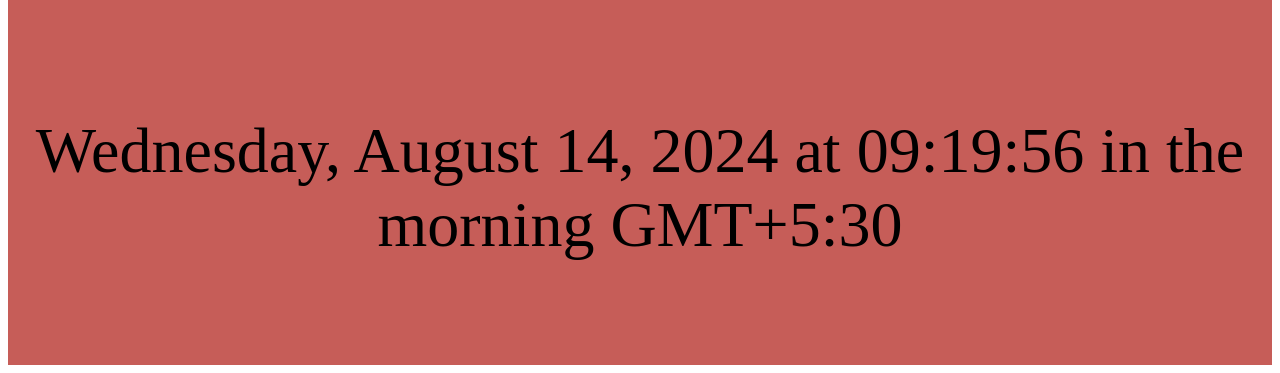
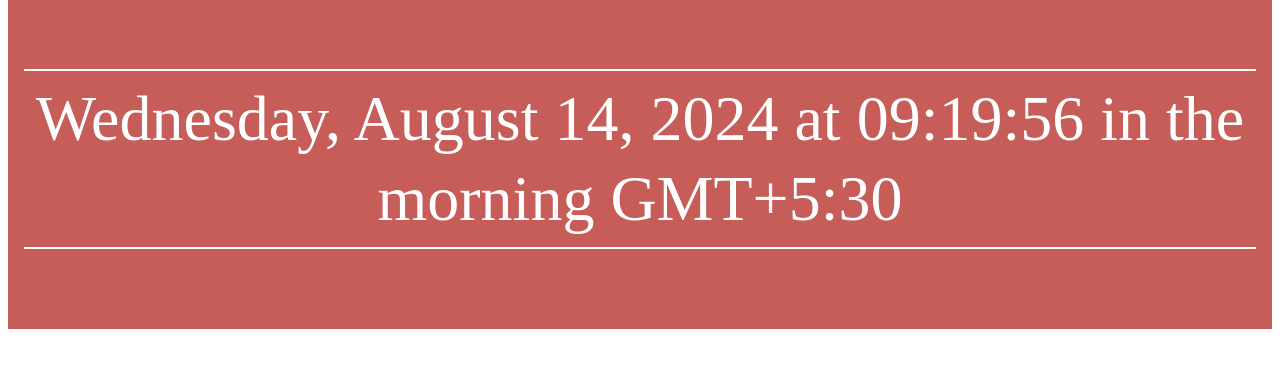
Before and after one commit to xkeshav/main, a website: page index.html in a window 1280 px wide. Shown: the part 580-953 px from the top of the page. After the commit the page ends 917 px from the top, so only its background shows below. Drawn offline with Linux system fonts and the light colour scheme.

Commit message:
update background

```diff
--- a/index.html
+++ b/index.html
@@ -15,6 +15,7 @@
     body {
       box-sizing: border-box;
     }
+
     h1 {
       color: white;
       background-color: black;
@@ -23,13 +24,17 @@
     }
     time {
       background: hsl(var(--h, 0) var(--m, 0) val(--s, 0));
-      height: 100vh;
+      line-height: 10lvh;
       display: grid;
       text-align: center;
       place-content: center;
       font-size: clamp(2ch, 30vw, 8ch);
-      color: color-contrast(var(--bg-color) vs #FFF, #000);
+      color: white;
       padding: 1rem;
+    }
+    p {
+      border-block: 2px solid white;
+      padding-block: 8px;
     }
   </style>
   <script type="text/javascript" async>
@@ -72,24 +77,25 @@
       calendar: 'indian',
       timeZone: 'Asia/Kolkata',
       numberingSystem: 'deva',
-      timeZoneName: 'shortGeneric',
+      /* timeZoneName: 'shortGeneric', */
       formatMatcher: 'basic',
       hourCycle: 'h12',
     };
 
     const styleOption = {
-      dateStyle: 'long',
+      dateStyle: 'full',
       timeStyle: 'long',
       calendar:  'iso8601', // 'indian',
-      numberingSystem: 'deva',
+      /* numberingSystem: 'deva', */
       timeZone: 'Asia/Kolkata',
       hour12: false,
       useGrouping: true,
       minimumIntegerDigits: 1
     };
 
-    const fullDate = new Intl.DateTimeFormat("en-us", fullEnglish);
+    const dateInEnglish = new Intl.DateTimeFormat("en-us", fullEnglish);
     const samay = new Intl.DateTimeFormat("hi", fullHindi);
+    const dateInHindi = new Intl.DateTimeFormat('hi',styleOption);
 
 
   </script>
@@ -107,15 +113,11 @@
     const hindi = document.querySelector('[data-id="hindi"]');
     const english = document.querySelector('[data-id="english"]');
     const timeElem = document.querySelector('time');
-    const dateInHindi = new Intl.DateTimeFormat('hi', {
-    dateStyle: 'full',
-    timeStyle: 'long',
-    });
 
     const renderClock = () => {
       const today = new Date();
+      const eng =  dateInEnglish.format(today);
       const hi = samay.format(today);
-      const eng =  fullDate.format(today);
       const hindi_date = dateInHindi.format(today);
       hindi.innerHTML = hindi_date;
       hindu.innerHTML = hi;
@@ -128,6 +130,7 @@
       timeElem.style.setProperty("--s", s*10); */
       timeElem.style.backgroundColor  = `hsl(${h} ${m} ${s})`;
     };
+    /* renderClock(); */
     setInterval(renderClock, 1000);
   </script>
 </body>
```
Also changed, not shown: 2 other files.
